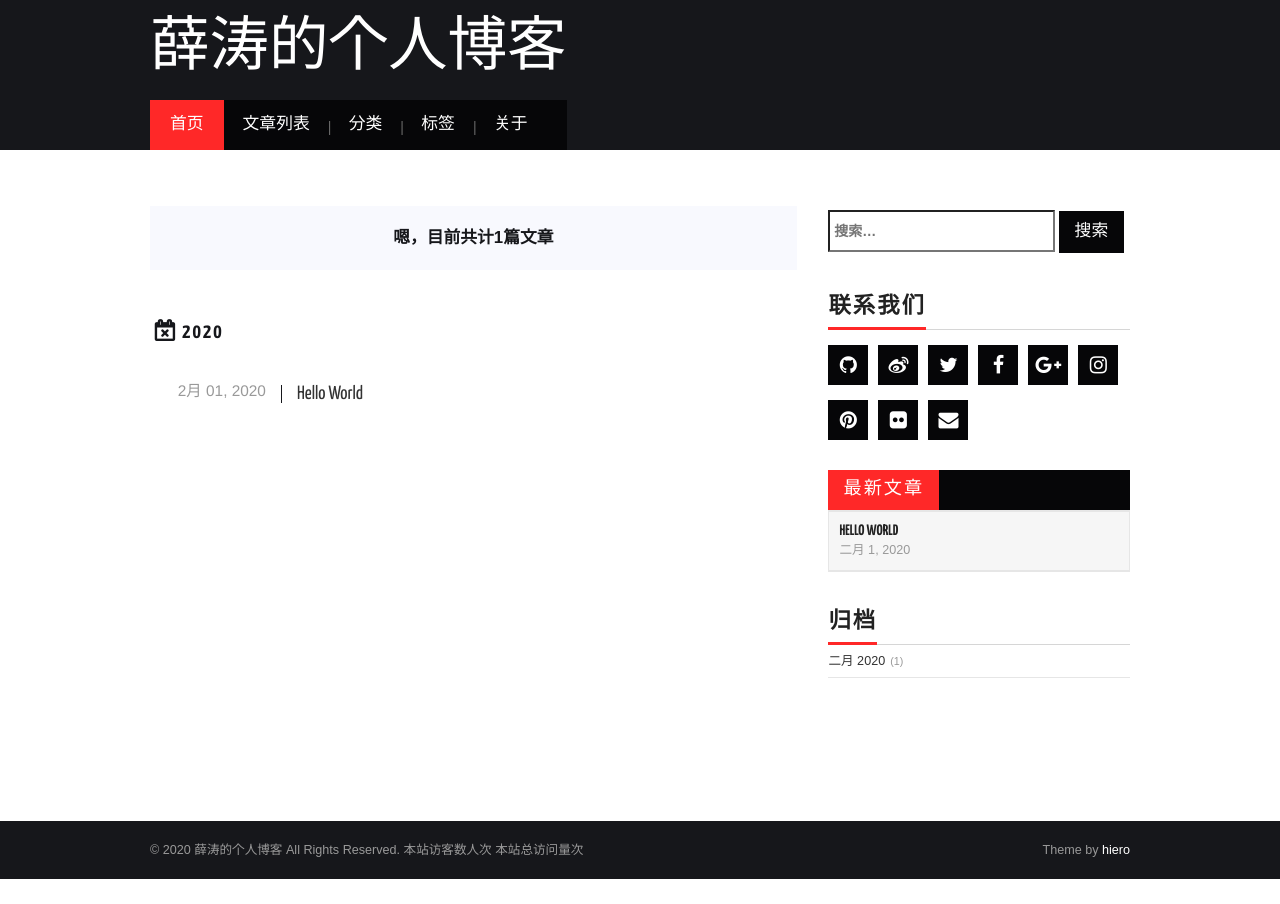
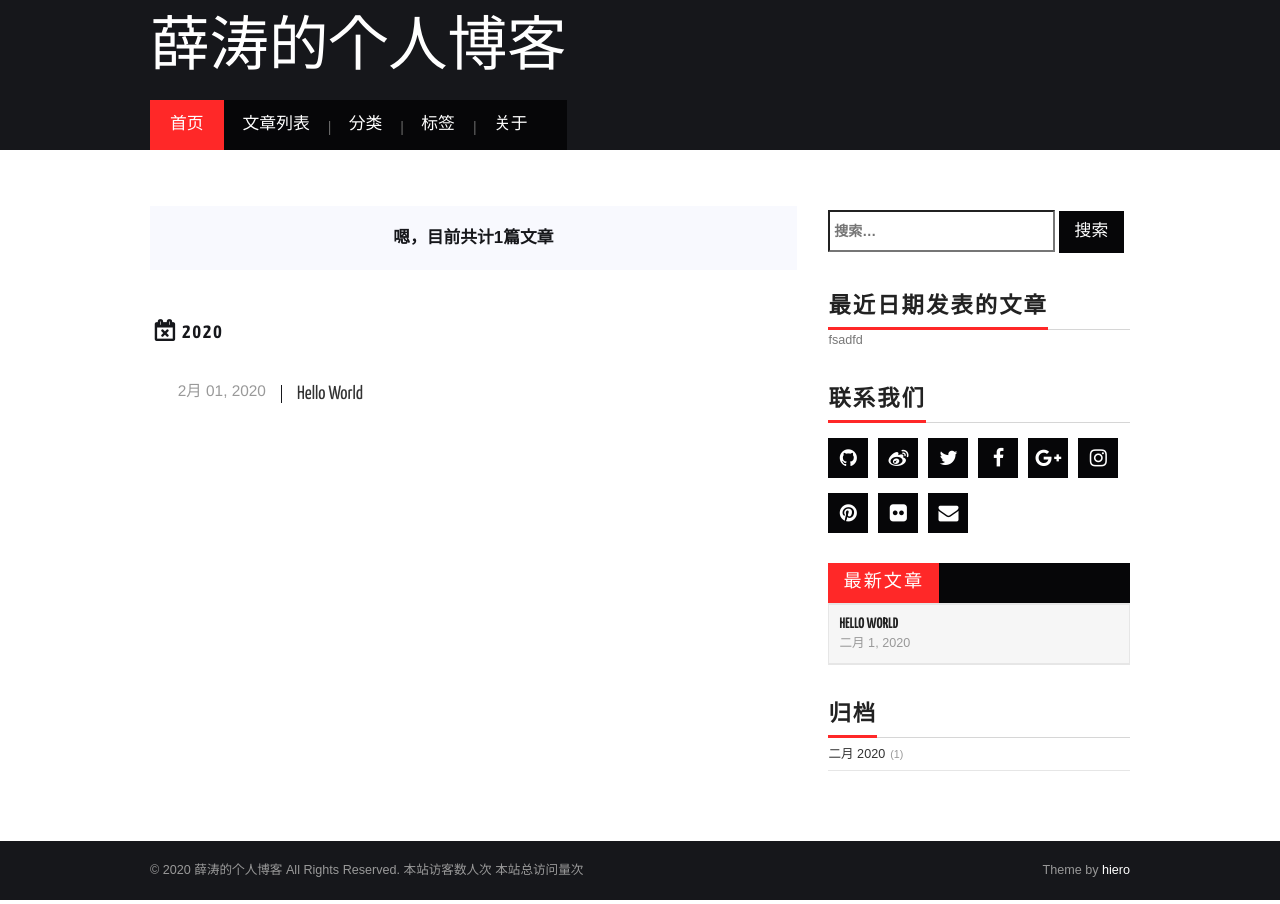
Before and after one commit to xytchina2008/xytchina2008.github.io, a plain HTML site: page archives/2020/02/index.html in a window 1280 px wide. Drawn offline with nearby package versions, Linux system fonts and the light colour scheme; some packages are replaced by stand-ins of ours; no server answers; a script that the page names is missing; a web font is replaced by a local one.

Commit message:
Site updated: 2020-02-01 14:11:31

```diff
--- a/archives/2020/02/index.html
+++ b/archives/2020/02/index.html
@@ -266,6 +266,18 @@ var themeMenus = {};
 </div>
 
 
+    <div class="widget-wrap widget-list">
+        <h3 class="widget-title">
+            最近日期发表的文章
+        </h3>
+        <div class="widget">
+            <!--这里添加你要写的内容-->
+            fsadfd
+        </div>
+    </div>
+
+
+
   <div class="widget-wrap">
     <h3 class="widget-title">联系我们</h3>
     <div class="widget widget_athemes_social_icons">
```
Also changed, not shown: archives/2020/index.html (+12 -0 lines), archives/index.html (+12 -0 lines), index.html (+12 -0 lines).
